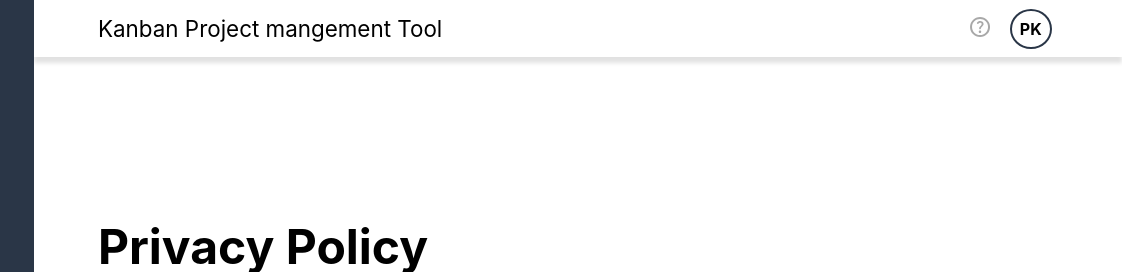
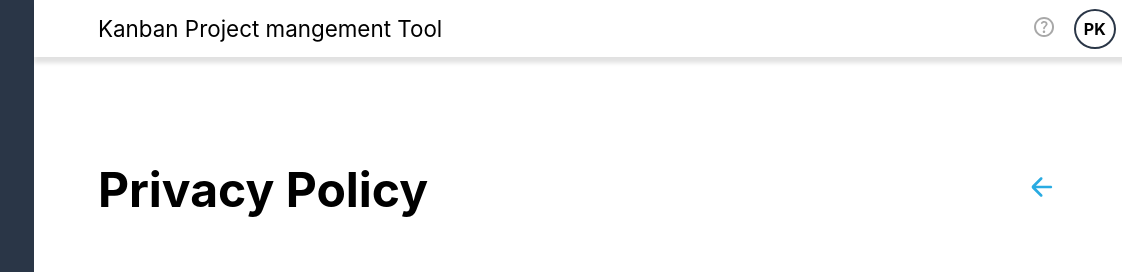
Before and after one commit to BigBackPack/Join, a plain HTML site: page html/privacy.html in a window 1280 px wide. Shown: the top 272 px of the page, 158-1280 px from the left. Drawn offline with Linux system fonts and the light colour scheme.

Commit message:
improved lega note, help page & privacy policy
... and made status bar fixed

```diff
--- a/css/global-style.css
+++ b/css/global-style.css
@@ -67,6 +67,12 @@ h4{
 
 .number-container h3{
     padding-right: 64px;
+}
+
+.text-header-container{
+    display: flex;
+    justify-content: space-between;
+    align-items: center;
 }
 /* #endregion sub pages text content*/
 
@@ -162,6 +168,8 @@ h4{
     justify-content: space-between;
     align-items: center;
     padding: 0 64px;
+    position: fixed;
+    width: 80%;
 }
 
 .profile-container{
--- a/html/privacy.html
+++ b/html/privacy.html
@@ -26,7 +26,11 @@
             <div class="individual-content-conatiner">
 
                 <div class="text-container">
-                    <h2>Privacy Policy</h2>
+                    <div class="text-header-container">
+                        <h2>Privacy Policy</h2>
+                        <a href="summary.html"><img src="../img/arrow_left_icon.svg" alt="Go back Button"></a>
+                    </div>
+
                     <h3>Welcome to JOIN's Privacy Policy</h3>
                     <p>This privacy policy describes how JOIN SOFT ("we," "us," or "our") collects, uses, and discloses your information when you use our digital kanban board tool, JOIN (the "Service").</p>
 
```
Also changed, not shown: html/help.html (+4 -1 lines), html/legal.html (+4 -1 lines).
